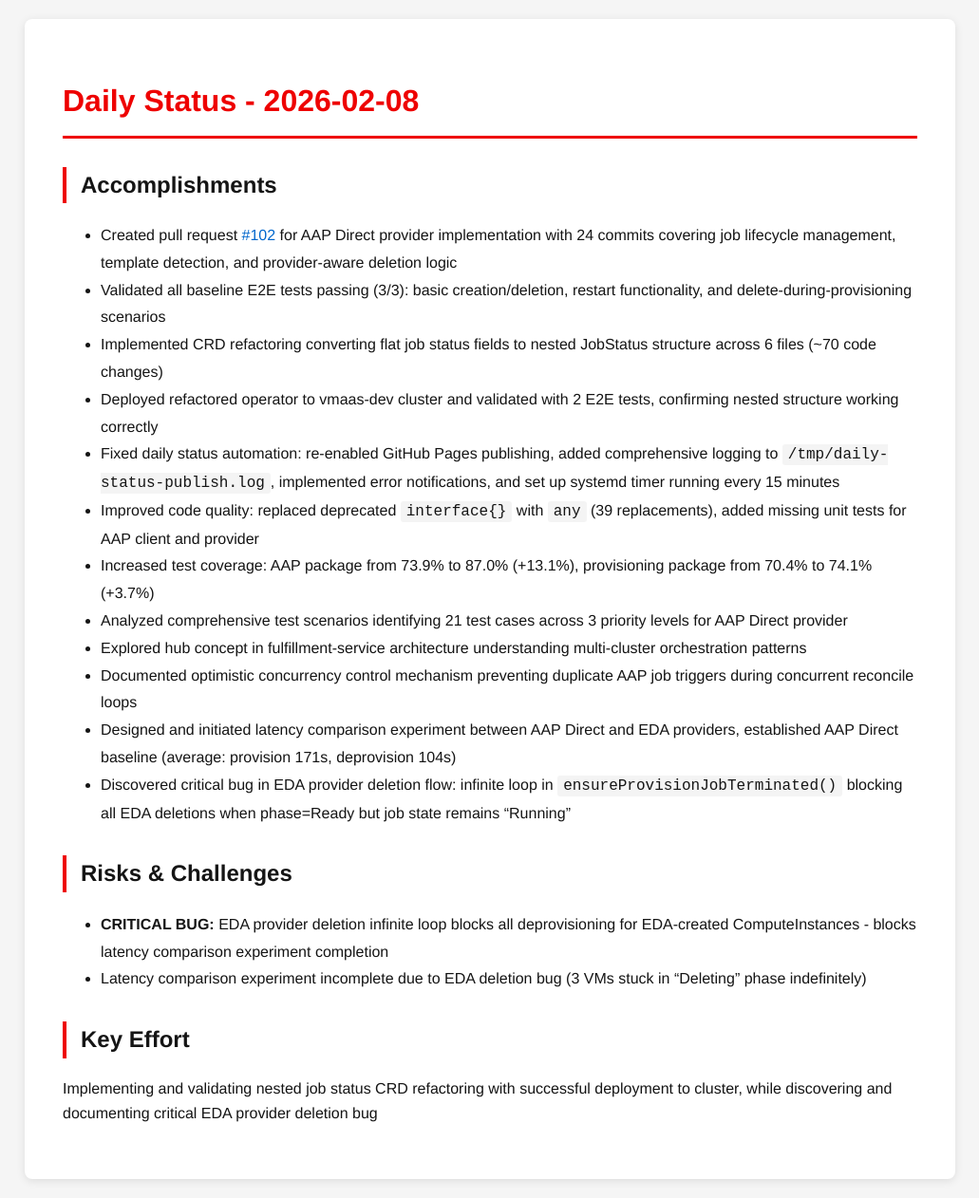
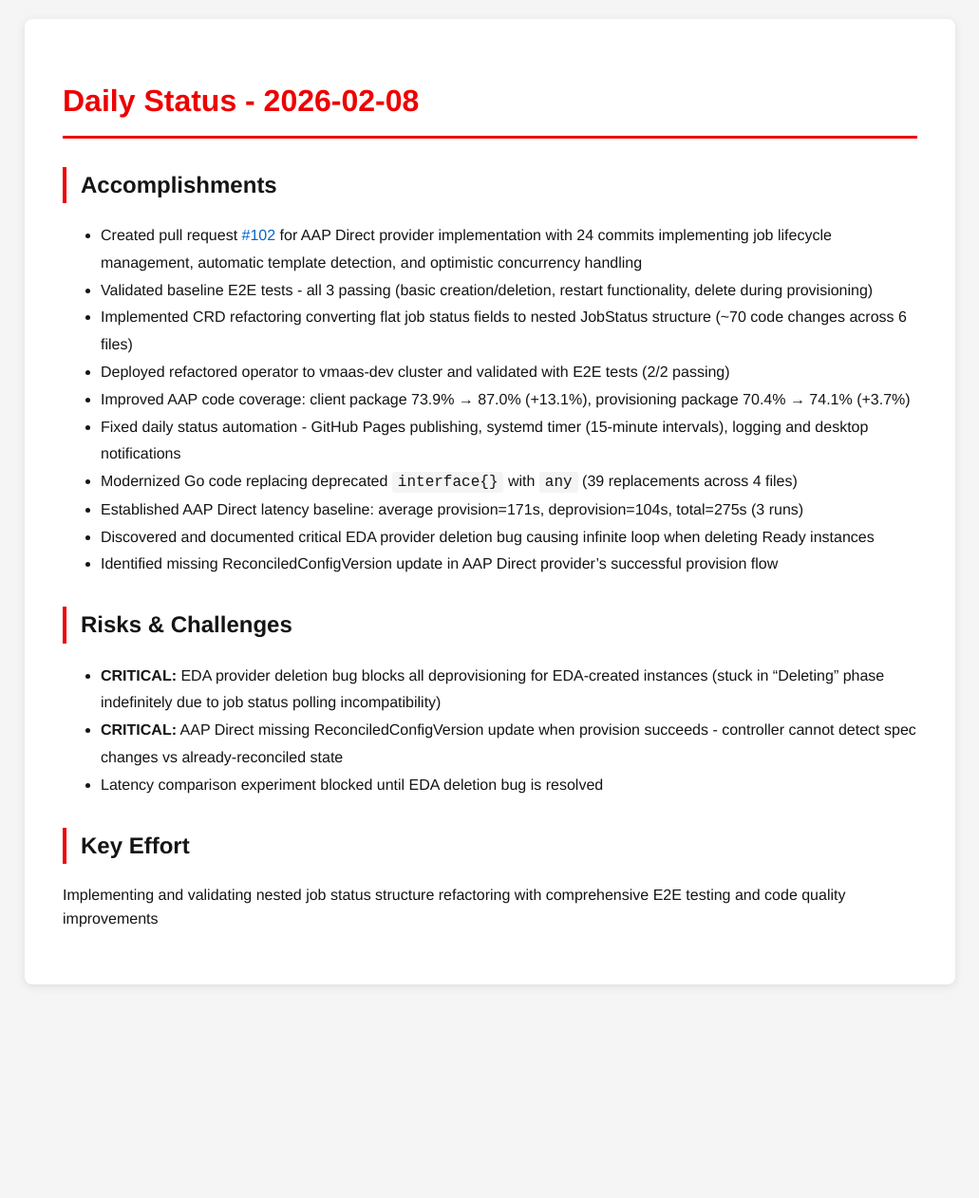
Before and after one commit to tzvatot/daily-status, a Jekyll site: the page built from 2026-02-08.md, in a window 1280 px wide. Shown: the whole page at 95% size, without its empty margins (124-1155 px from the left). Built offline with Jekyll 4.4.1, drawn with Linux system fonts in a browser that asks for light colours; after the commit the page ends 1057 px from its top, so only the background shows below that.

Commit message:
Daily status update - 2026-02-08

```diff
--- a/2026-02-08.md
+++ b/2026-02-08.md
@@ -7,22 +7,21 @@
 # Daily Status - 2026-02-08
 
 ## Accomplishments
-- Created pull request [#102](https://github.com/osac-project/osac-operator/pull/102) for AAP Direct provider implementation with 24 commits covering job lifecycle management, template detection, and provider-aware deletion logic
-- Validated all baseline E2E tests passing (3/3): basic creation/deletion, restart functionality, and delete-during-provisioning scenarios
-- Implemented CRD refactoring converting flat job status fields to nested JobStatus structure across 6 files (~70 code changes)
-- Deployed refactored operator to vmaas-dev cluster and validated with 2 E2E tests, confirming nested structure working correctly
-- Fixed daily status automation: re-enabled GitHub Pages publishing, added comprehensive logging to `/tmp/daily-status-publish.log`, implemented error notifications, and set up systemd timer running every 15 minutes
-- Improved code quality: replaced deprecated `interface{}` with `any` (39 replacements), added missing unit tests for AAP client and provider
-- Increased test coverage: AAP package from 73.9% to 87.0% (+13.1%), provisioning package from 70.4% to 74.1% (+3.7%)
-- Analyzed comprehensive test scenarios identifying 21 test cases across 3 priority levels for AAP Direct provider
-- Explored hub concept in fulfillment-service architecture understanding multi-cluster orchestration patterns
-- Documented optimistic concurrency control mechanism preventing duplicate AAP job triggers during concurrent reconcile loops
-- Designed and initiated latency comparison experiment between AAP Direct and EDA providers, established AAP Direct baseline (average: provision 171s, deprovision 104s)
-- Discovered critical bug in EDA provider deletion flow: infinite loop in `ensureProvisionJobTerminated()` blocking all EDA deletions when phase=Ready but job state remains "Running"
+- Created pull request [#102](https://github.com/osac-project/osac-operator/pull/102) for AAP Direct provider implementation with 24 commits implementing job lifecycle management, automatic template detection, and optimistic concurrency handling
+- Validated baseline E2E tests - all 3 passing (basic creation/deletion, restart functionality, delete during provisioning)
+- Implemented CRD refactoring converting flat job status fields to nested JobStatus structure (~70 code changes across 6 files)
+- Deployed refactored operator to vmaas-dev cluster and validated with E2E tests (2/2 passing)
+- Improved AAP code coverage: client package 73.9% → 87.0% (+13.1%), provisioning package 70.4% → 74.1% (+3.7%)
+- Fixed daily status automation - GitHub Pages publishing, systemd timer (15-minute intervals), logging and desktop notifications
+- Modernized Go code replacing deprecated `interface{}` with `any` (39 replacements across 4 files)
+- Established AAP Direct latency baseline: average provision=171s, deprovision=104s, total=275s (3 runs)
+- Discovered and documented critical EDA provider deletion bug causing infinite loop when deleting Ready instances
+- Identified missing ReconciledConfigVersion update in AAP Direct provider's successful provision flow
 
 ## Risks & Challenges
-- **CRITICAL BUG:** EDA provider deletion infinite loop blocks all deprovisioning for EDA-created ComputeInstances - blocks latency comparison experiment completion
-- Latency comparison experiment incomplete due to EDA deletion bug (3 VMs stuck in "Deleting" phase indefinitely)
+- **CRITICAL:** EDA provider deletion bug blocks all deprovisioning for EDA-created instances (stuck in "Deleting" phase indefinitely due to job status polling incompatibility)
+- **CRITICAL:** AAP Direct missing ReconciledConfigVersion update when provision succeeds - controller cannot detect spec changes vs already-reconciled state
+- Latency comparison experiment blocked until EDA deletion bug is resolved
 
 ## Key Effort
-Implementing and validating nested job status CRD refactoring with successful deployment to cluster, while discovering and documenting critical EDA provider deletion bug
+Implementing and validating nested job status structure refactoring with comprehensive E2E testing and code quality improvements
```
